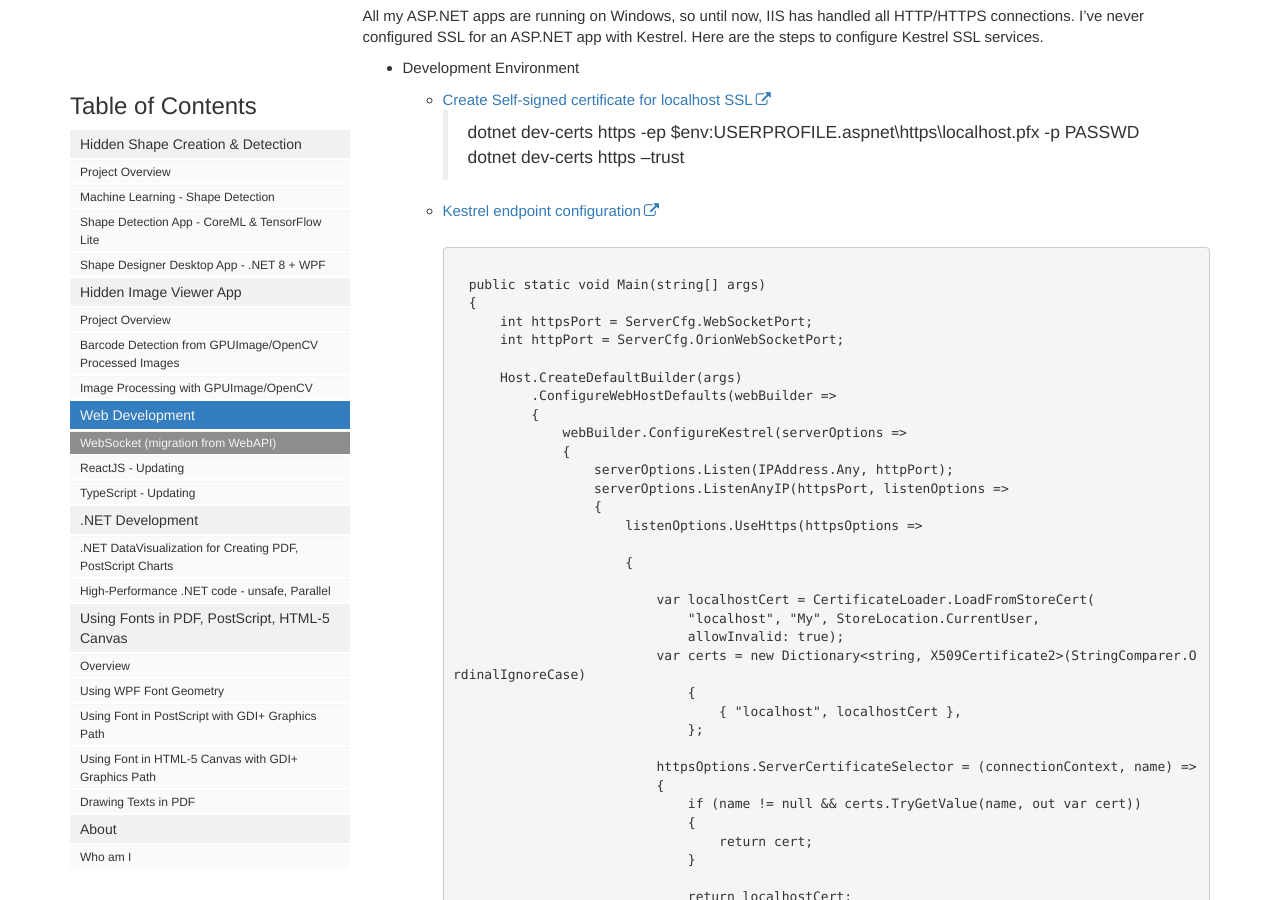
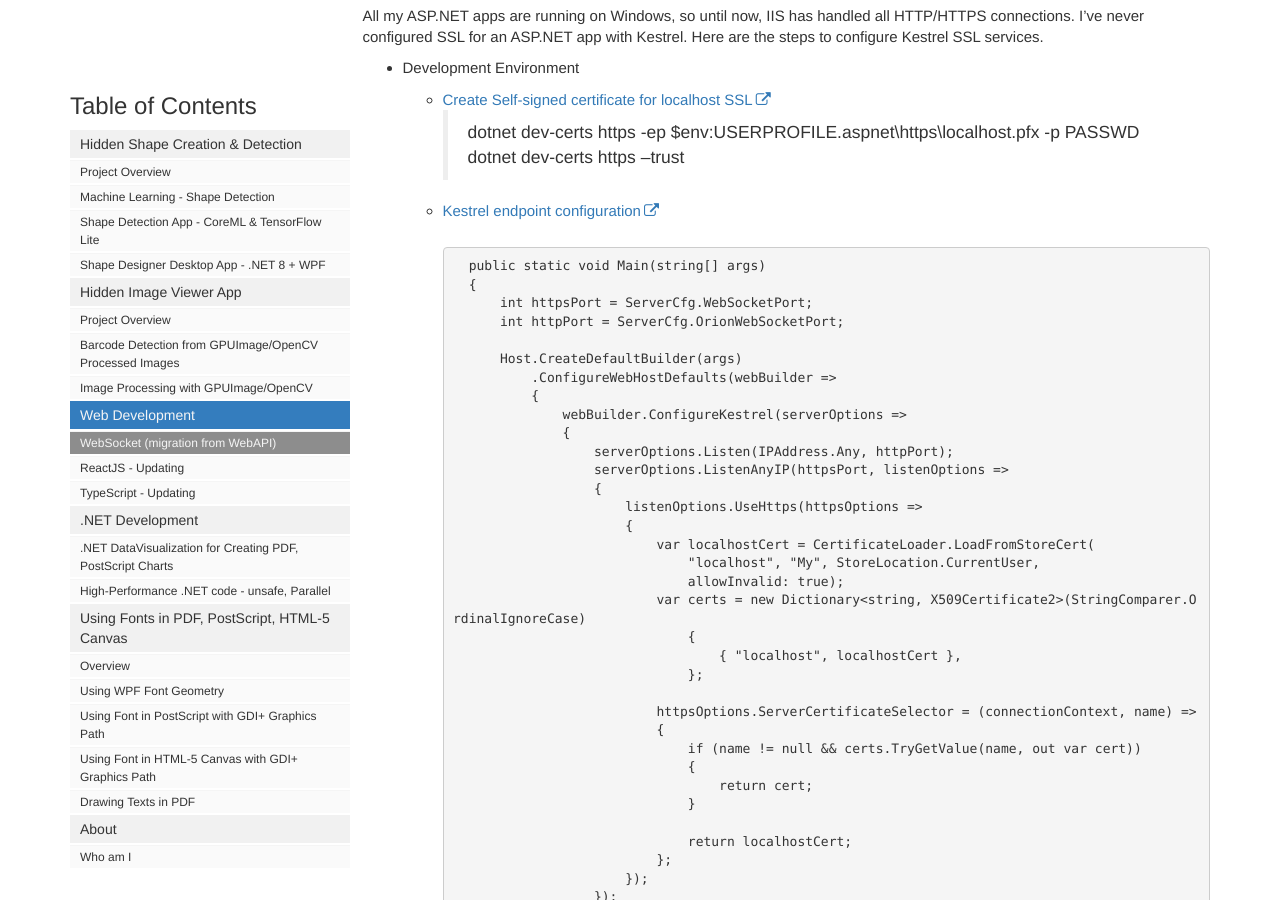
Before and after one commit to heungwook/heungwook.github.io, a Jekyll site: the page built from pages/webdev/web_websocket_01.md, in a window 1280 px wide and 900 px high, scrolled down 1225 px. Built offline with Jekyll 4.4.1, drawn with Linux system fonts in a browser that asks for light colours; comment, search, counter and statistics services are not loaded.

Commit message:
20240317 1050

````diff
--- a/pages/webdev/web_websocket_01.md
+++ b/pages/webdev/web_websocket_01.md
@@ -47,8 +47,7 @@ All my ASP.NET apps are running on Windows, so until now, IIS has handled all HT
         > dotnet dev-certs https --trust
     - [Kestrel endpoint configuration](https://learn.microsoft.com/en-us/aspnet/core/fundamentals/servers/kestrel/endpoints?view=aspnetcore-8.0)
 
-        ```C#
-
+        ```CSharp
         public static void Main(string[] args)
         {
             int httpsPort = ServerCfg.WebSocketPort;
@@ -63,9 +62,7 @@ All my ASP.NET apps are running on Windows, so until now, IIS has handled all HT
                         serverOptions.ListenAnyIP(httpsPort, listenOptions =>
                         {
                             listenOptions.UseHttps(httpsOptions =>
-
                             {
-
                                 var localhostCert = CertificateLoader.LoadFromStoreCert(
                                     "localhost", "My", StoreLocation.CurrentUser,
                                     allowInvalid: true);
@@ -83,18 +80,15 @@ All my ASP.NET apps are running on Windows, so until now, IIS has handled all HT
 
                                     return localhostCert;
                                 };
-
                             });
                         });
 
                     });
-
                     webBuilder.UseStartup<Startup>();
                 })
                 .Build()
                 .Run();
         }
-
         ```
 
 
````
